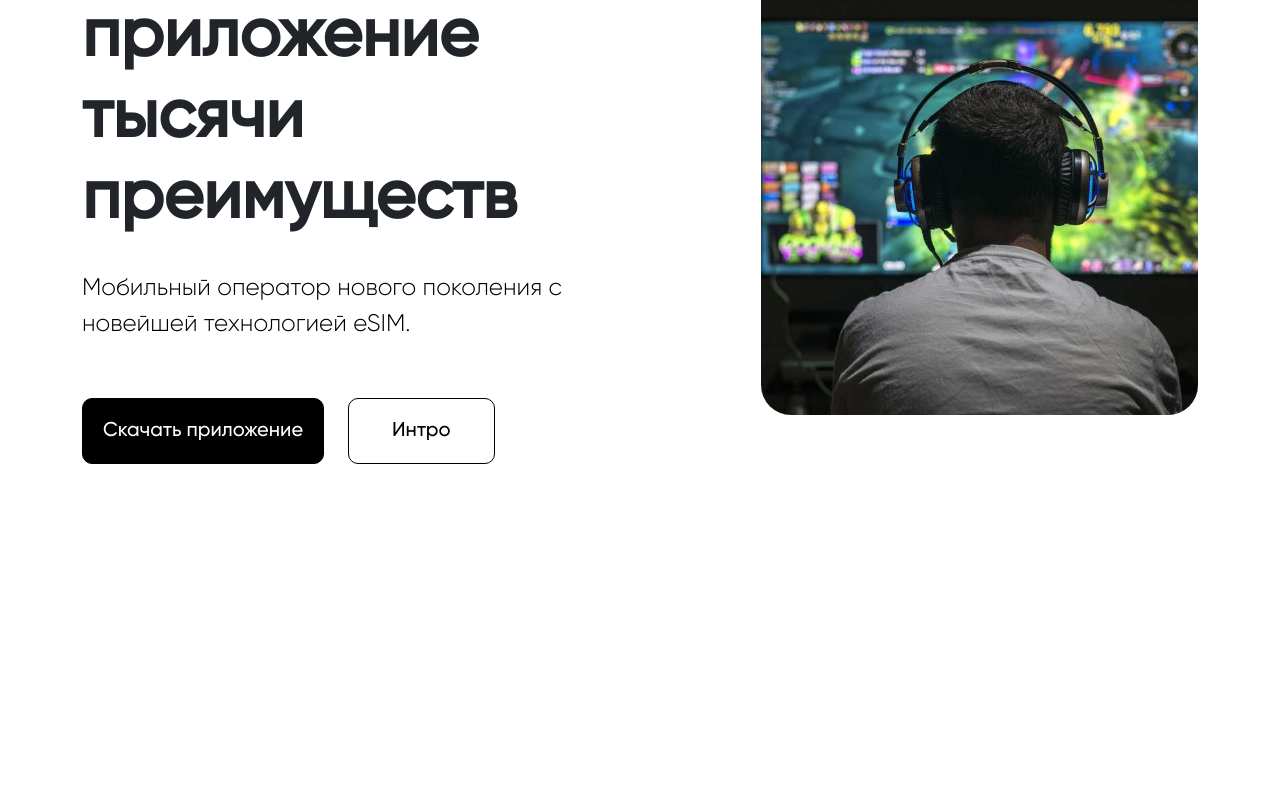
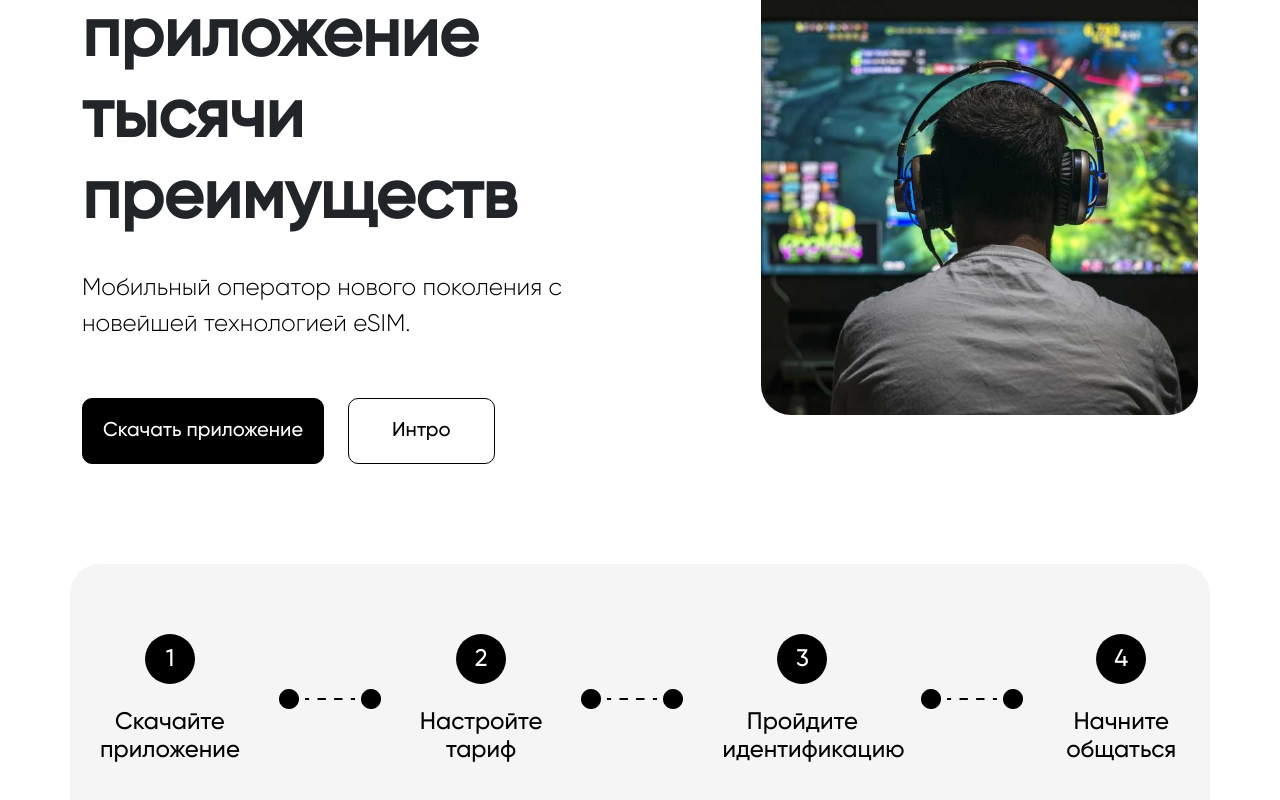
Before and after one commit to 7Davronbek/oq-uz-app, a Vue app: page / in a window 1280 px wide. Shown: the part 276-1076 px from the top of the page. Before the commit the page ends 840 px from the top, so only its background shows below. Built offline with nearby package versions, Linux system fonts and the light colour scheme.

Commit message:
oq-uz-app

```diff
--- a/src/App.vue
+++ b/src/App.vue
@@ -3,6 +3,7 @@
   <!-- <img alt="Vue logo" src="./assets/logo.png"> -->
   <Navbar />
   <Header />
+  <FourSteps />
 
   <!-- <router-view /> -->
 </template>
@@ -10,12 +11,14 @@
 <script>
 import Navbar from './components/Navbar.vue';
 import Header from './components/Header.vue';
+import FourSteps from './components/FourSteps.vue';
 
 export default {
   name: 'App',
   components: {
     Navbar,
-    Header
+    Header,
+    FourSteps
   }
 }
 </script>
--- /dev/null
+++ b/src/components/FourSteps.vue
@@ -0,0 +1,92 @@
+<template lang="FourSteps">
+    <div class="FourSteps">
+        <div class="container">
+            <div class="row">
+
+                <div class="col-12 d-flex align-items-center justify-content-center">
+
+                    <div class="cards">
+                        <h1>1</h1>
+                        <h2>Скачайте
+                            приложение</h2>
+                    </div>
+                    <div class="line"><img src='assets/image/circles.png'  alt='oq' /></div>
+
+                    <div class="cards">
+                        <h1>2</h1>
+                        <h2>Настройте
+                            тариф</h2>
+                    </div>
+                    <div class="line"><img src='assets/image/circles.png'  alt='oq' /></div>
+
+                    <div class="cards">
+                        <h1>3</h1>
+                        <h2>Пройдите
+                            идентификацию</h2>
+                    </div>
+                    <div class="line"><img src='assets/image/circles.png'  alt='oq' /></div>
+
+                    <div class="cards">
+                        <h1>4</h1>
+                        <h2>Начните
+                            общаться</h2>
+                    </div>
+
+                </div>
+
+            </div>
+        </div>
+    </div>
+</template>
+<script>
+export default {
+    name: "FourSteps"
+}
+</script>
+<style lang="scss">
+.FourSteps {
+    padding-bottom: 50px;
+
+    .col-12 {
+        background: #F5F5F5;
+        border-radius: 30px;
+        padding: 70px 30px;
+
+        .cards {
+            width: 160px;
+
+            h1 {
+                font-family: 'Gilroy';
+                width: 50px;
+                height: 50px;
+                background-color: #000;
+                border-radius: 50%;
+                display: flex;
+                align-items: center;
+                justify-content: center;
+                font-style: normal;
+                font-weight: 500;
+                font-size: 24px;
+                line-height: 28px;
+                color: #FFFFFF;
+                margin: auto;
+            }
+
+            h2 {
+                font-family: 'Gilroy';
+                font-style: normal;
+                font-weight: 500;
+                font-size: 24px;
+                line-height: 28px;
+                text-align: center;
+                color: #000000;
+                margin-top: 24px;
+            }
+        }
+
+        .line {
+            margin: 0 39px;
+        }
+    }
+}
+</style>
```
Also changed, not shown: public/assets/image/circles.png (added).
